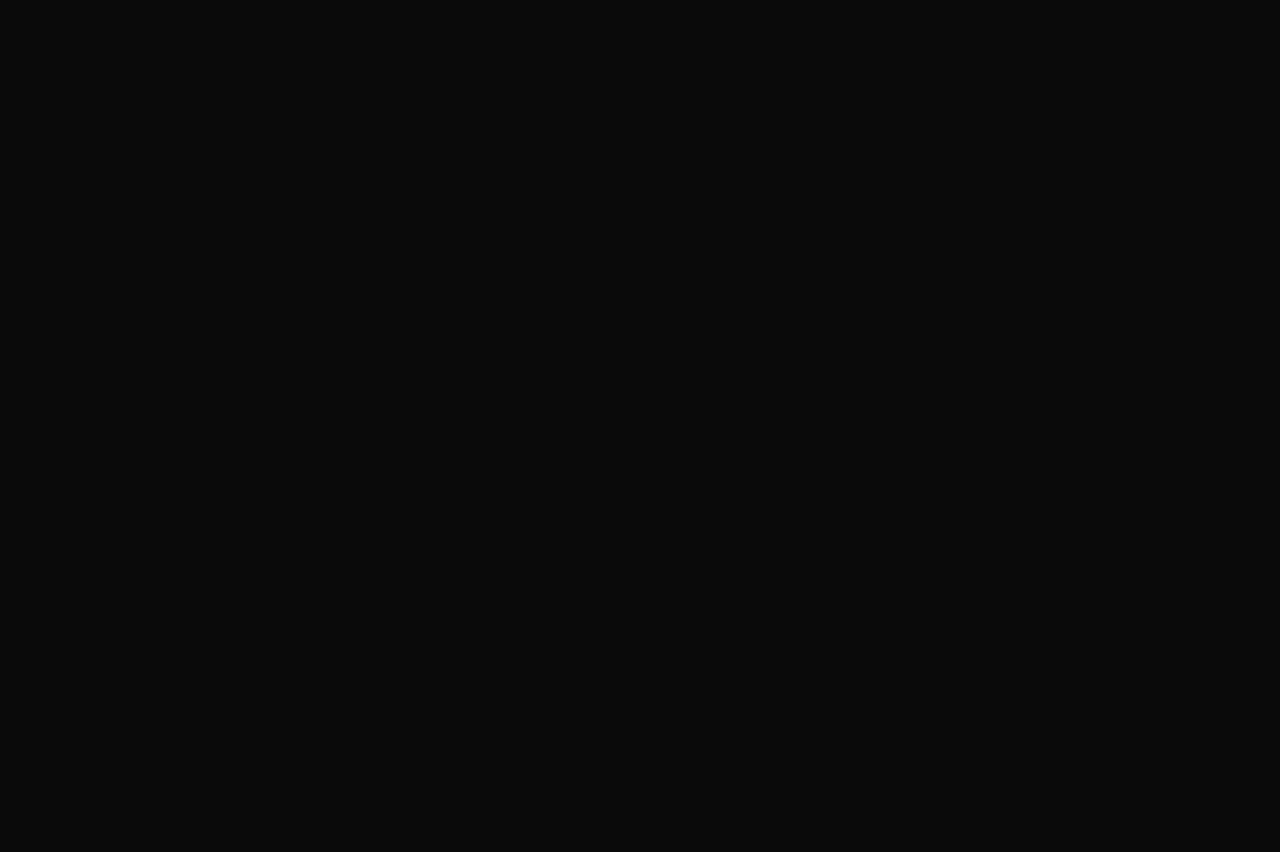
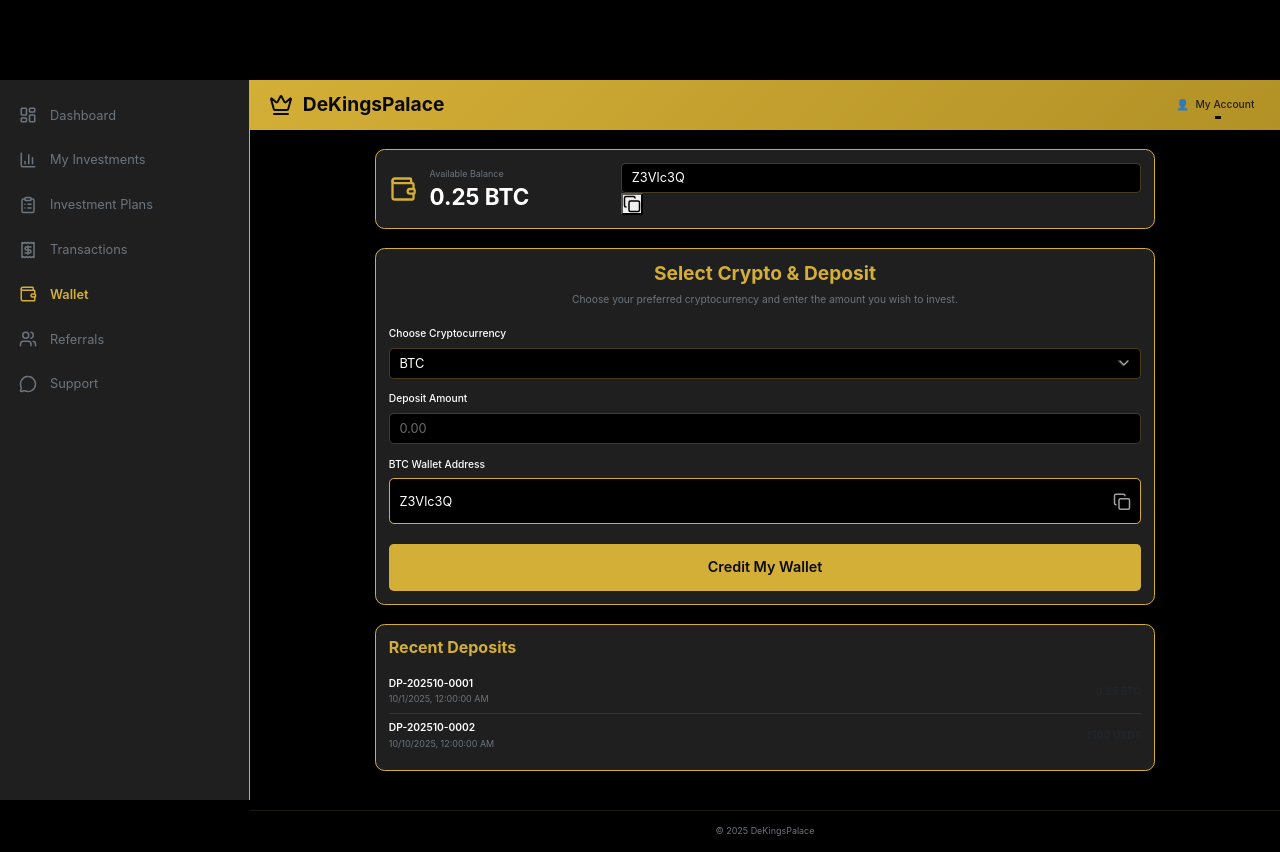
Before and after one commit to danieldekings-hash/DekingsPalace, a Next.js app: page /dashboard/wallet in a window 1280 px wide. Before the commit this address had no page. Before the commit the page ends 800 px from the top, so only its background shows below. Built offline with nearby package versions, Linux system fonts and the light colour scheme.

Commit message:
added wallet screen

```diff
--- a/src/app/dashboard/wallet/page.tsx
+++ b/src/app/dashboard/wallet/page.tsx
@@ -1,8 +1,160 @@
 'use client';
 
-import { notFound } from 'next/navigation';
+import { useEffect, useMemo, useState } from 'react';
+import { Copy, ChevronDown, Wallet as WalletIcon } from 'lucide-react';
+import Button from '@/components/ui/Button';
+import '../dashboard.scss';
+import './wallet.scss';
+import { getUser } from '@/lib/auth';
+
+type Currency = 'BTC' | 'ETH' | 'USDT';
 
 export default function WalletPage() {
-  notFound();
-  return null;
+  const [currency, setCurrency] = useState<Currency>('BTC');
+  const [amount, setAmount] = useState('');
+  const [copied, setCopied] = useState(false);
+  const [balances, setBalances] = useState<Record<Currency, number>>({ BTC: 0.0, ETH: 0.0, USDT: 0.0 });
+  const [deposits, setDeposits] = useState<Array<{ id: string; currency: Currency; amount: number; date: string }>>([
+    { id: 'DP-202510-0001', currency: 'BTC', amount: 0.25, date: '2025-10-01' },
+    { id: 'DP-202510-0002', currency: 'USDT', amount: 1500, date: '2025-10-10' },
+  ]);
+  const [userAddressSeed, setUserAddressSeed] = useState<string>('guest');
+
+  // Derive a deterministic, demo-only wallet address string from user info (for UI)
+  const address = useMemo(() => {
+    const base = userAddressSeed || 'guest';
+    if (currency === 'ETH') return `0x${btoa(base).replace(/[^A-Za-z0-9]/g, '').slice(0, 38)}`;
+    if (currency === 'USDT') return `${btoa(base).replace(/[^A-Za-z0-9]/g, '').slice(0, 20)}`;
+    return `${btoa(base).replace(/[^A-Za-z0-9]/g, '').slice(0, 20)}`;
+  }, [currency, userAddressSeed]);
+
+  // On mount: set user seed and recompute balances from deposits
+  useEffect(() => {
+    const u = getUser() as { id?: string; email?: string; fullName?: string } | null;
+    const seed = (u && (u.id || u.email || u.fullName)) || 'guest';
+    setUserAddressSeed(seed);
+    // Aggregate deposits to balances
+    const next: Record<Currency, number> = { BTC: 0, ETH: 0, USDT: 0 };
+    deposits.forEach(d => { next[d.currency] += d.amount; });
+    setBalances(next);
+    // eslint-disable-next-line react-hooks/exhaustive-deps
+  }, []);
+
+  useEffect(() => {
+    if (!copied) return;
+    const id = setTimeout(() => setCopied(false), 1200);
+    return () => clearTimeout(id);
+  }, [copied]);
+
+  function copyAddress() {
+    navigator.clipboard.writeText(address).then(() => setCopied(true)).catch(() => {});
+  }
+
+  return (
+    <div className="dashboard-page container-custom wallet-page">
+      {/* Wallet Summary Card */}
+      <div className="card border-gold card-hover wallet-summary mx-auto mb-4">
+        <div className="card-body d-flex flex-column flex-md-row justify-content-between align-items-start align-items-md-center gap-3">
+          <div className="d-flex align-items-center gap-3">
+            <div className="text-gold"><WalletIcon size={28} /></div>
+            <div>
+              <p className="text-secondary mb-1 small">Available Balance</p>
+              <h3 className="fw-bold mb-0">
+                {balances[currency].toLocaleString(undefined, { maximumFractionDigits: 8 })} {currency}
+              </h3>
+            </div>
+          </div>
+          <div className="summary-address input-wrapper border-gold w-100 w-md-auto">
+            <input className="form-control bg-dark-custom text-white" readOnly value={address} />
+            <button type="button" className="icon-btn" onClick={copyAddress} aria-label="Copy address">
+              <Copy size={18} />
+            </button>
+          </div>
+        </div>
+      </div>
+
+      <div className="card border-gold card-hover wallet-card mx-auto">
+        <div className="card-body">
+          <h2 className="h4 fw-bold text-gold text-center mb-2">Select Crypto & Deposit</h2>
+          <p className="text-secondary text-center mb-4">Choose your preferred cryptocurrency and enter the amount you wish to invest.</p>
+
+          {/* Form */}
+          <form id="deposit" className="wallet-form" onSubmit={(e) => e.preventDefault()}>
+            {/* Currency */}
+            <div className="form-group">
+              <label className="form-label">Choose Cryptocurrency</label>
+              <div className="select-wrapper">
+                <select
+                  className="form-select bg-dark-custom text-white"
+                  value={currency}
+                  onChange={(e) => setCurrency(e.target.value as Currency)}
+                >
+                  <option value="BTC">BTC</option>
+                  <option value="ETH">ETH</option>
+                  <option value="USDT">USDT</option>
+                </select>
+                <ChevronDown size={16} className="chevron" />
+              </div>
+            </div>
+
+            {/* Amount */}
+            <div className="form-group">
+              <label className="form-label">Deposit Amount</label>
+              <input
+                className="form-control bg-dark-custom text-white"
+                type="number"
+                placeholder="0.00"
+                min="0"
+                step="any"
+                value={amount}
+                onChange={(e) => setAmount(e.target.value)}
+              />
+            </div>
+
+            {/* Address */}
+            <div className="form-group">
+              <label className="form-label">{currency} Wallet Address</label>
+              <div className="input-wrapper border-gold">
+                <input className="form-control bg-dark-custom text-white" readOnly value={address} />
+                <button type="button" className="icon-btn" onClick={copyAddress} aria-label="Copy address">
+                  <Copy size={18} />
+                </button>
+              </div>
+            </div>
+
+            {/* CTA */}
+            <div className="mt-4">
+              <Button variant="primary" size="lg" fullWidth className="btn-gold-dark-text">
+                Credit My Wallet
+              </Button>
+            </div>
+          </form>
+        </div>
+      </div>
+
+      {/* Deposits List */}
+      <div className="card border-gold card-hover wallet-card mx-auto mt-4">
+        <div className="card-body">
+          <h2 className="h5 fw-bold text-gold mb-3">Recent Deposits</h2>
+          {deposits.length === 0 ? (
+            <p className="text-secondary mb-0">No deposits yet.</p>
+          ) : (
+            <div className="list-group list-group-flush">
+              {deposits.map(d => (
+                <div key={d.id} className="list-group-item d-flex justify-content-between align-items-center px-0">
+                  <div>
+                    <div className="fw-semibold text-white">{d.id}</div>
+                    <small className="text-secondary">{new Date(d.date).toLocaleString()}</small>
+                  </div>
+                  <div className="text-end">
+                    <div className="fw-bold">{d.amount} {d.currency}</div>
+                  </div>
+                </div>
+              ))}
+            </div>
+          )}
+        </div>
+      </div>
+    </div>
+  );
 }
--- /dev/null
+++ b/src/app/dashboard/wallet/wallet.scss
@@ -0,0 +1,93 @@
+@import '@/styles/tokens';
+
+.wallet-page {
+  .wallet-hero .hero-subtitle {
+    max-width: 720px;
+  }
+
+  .wallet-card {
+    max-width: 780px;
+    background-color: $bg-card;
+    border-radius: $border-radius-lg;
+  }
+
+  .wallet-summary {
+    background-color: $bg-card;
+    max-width: 780px; // align with form
+    .summary-address {
+      max-width: 520px;
+    }
+  }
+
+  .wallet-form {
+    .form-group {
+      margin-bottom: 1rem;
+    }
+
+    .form-label {
+      color: $text-primary;
+      font-weight: $font-weight-medium;
+      margin-bottom: 0.5rem;
+      display: block;
+    }
+
+    .select-wrapper {
+      position: relative;
+
+      .form-select {
+        appearance: none;
+        padding-right: 2rem;
+        border: 1px solid rgba($primary-color, 0.35);
+        color: $text-primary;
+        background-color: $bg-dark;
+      }
+
+      .chevron {
+        position: absolute;
+        right: 0.75rem;
+        top: 50%;
+        transform: translateY(-50%);
+        color: $text-secondary;
+        pointer-events: none;
+      }
+    }
+
+    .input-wrapper {
+      position: relative;
+      border: 1px solid rgba($primary-color, 0.35);
+      border-radius: $border-radius;
+      overflow: hidden;
+
+      input.form-control {
+        border: none;
+        outline: none;
+        padding-right: 2.5rem;
+        height: 44px;
+        background-color: $bg-dark;
+        color: $text-primary;
+      }
+
+      .icon-btn {
+        position: absolute;
+        right: 0.5rem;
+        top: 50%;
+        transform: translateY(-50%);
+        background: transparent;
+        border: none;
+        color: $text-secondary;
+        cursor: pointer;
+        padding: 0.25rem;
+        transition: color $transition-fast;
+
+        &:hover {
+          color: $text-gold;
+        }
+      }
+    }
+  }
+
+  // Ensure dark text on gold primary button for wallet CTA
+  .btn-gold-dark-text {
+    color: $text-dark !important;
+  }
+}
```
